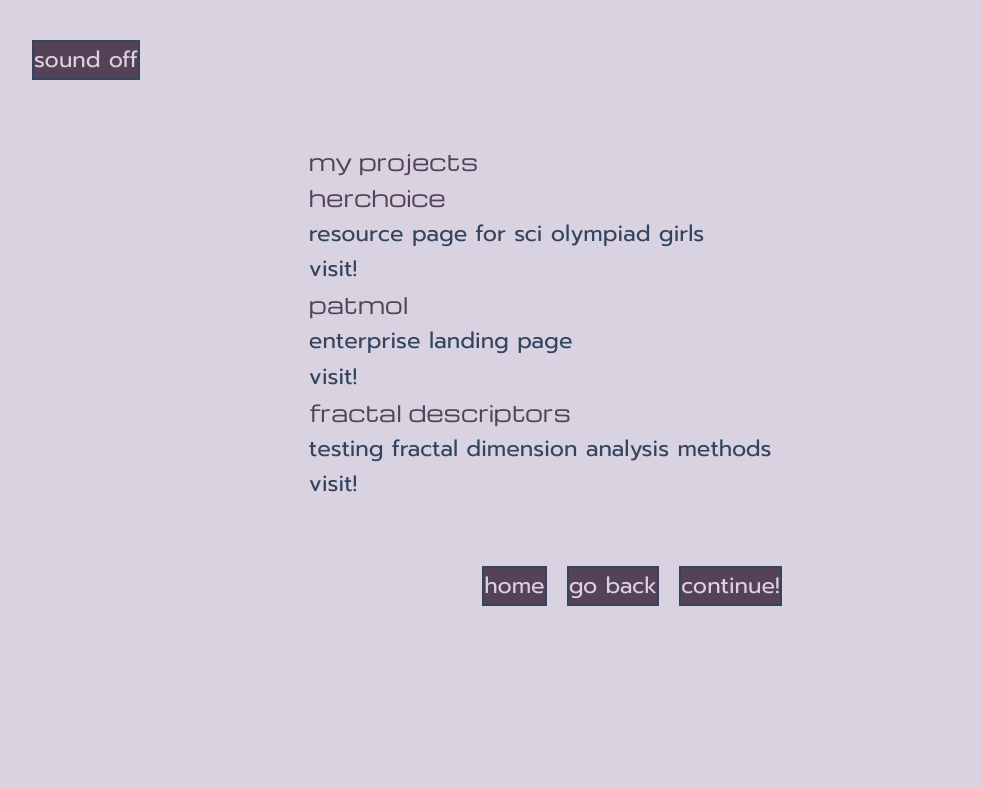
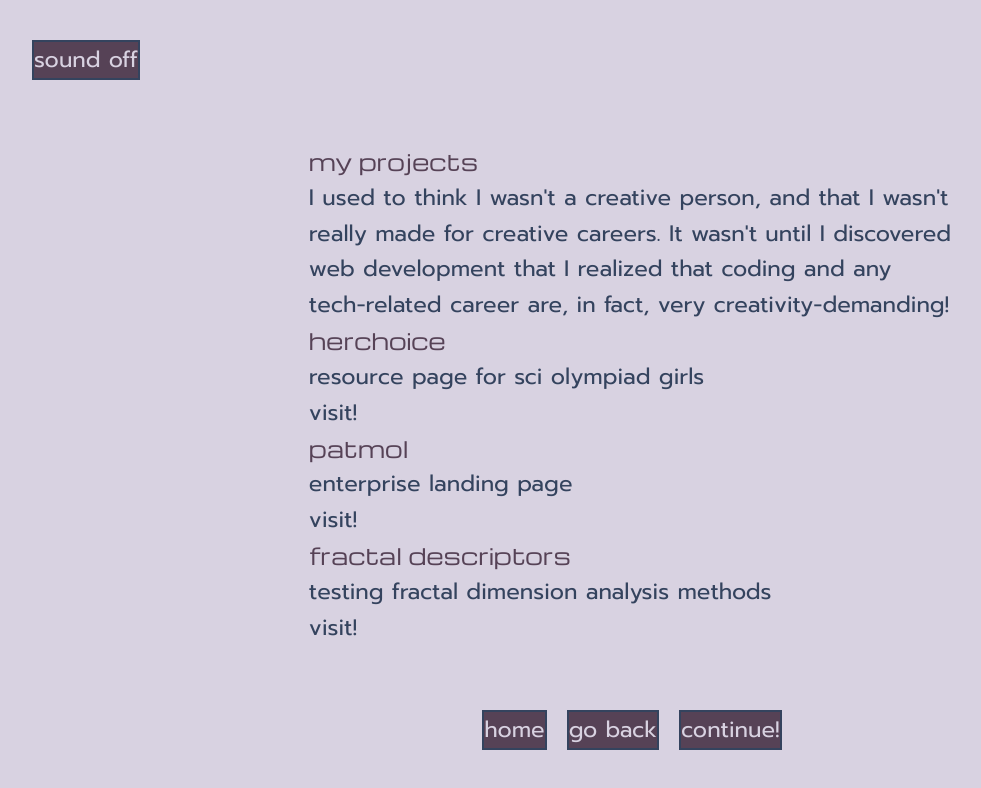
Before and after one commit to andraguoso/apples, a React (Vite) app: page / in a window 1280 px wide. Both pictures are taken after a click on the button "continue!". Shown: the top 788 px of the page, without its empty margins (8-989 px from the left). Built offline with nearby package versions, Linux system fonts and the light colour scheme.

Commit message:
added context to projects

```diff
--- a/src/components/Projects.jsx
+++ b/src/components/Projects.jsx
@@ -1,15 +1,32 @@
 import ProjectCard from "./ProjectCard"
 
 const projects = [
-    { name: "herchoice", blurb: "resource page for sci olympiad girls", link: "https://herchoice-tan.vercel.app/" },
-    { name: "patmol", blurb: "enterprise landing page", link: "https://patmol.vercel.app" },
-    { name: "fractal descriptors", blurb: "testing fractal dimension analysis methods", link: "https://github.com/andraguoso/fractal-descriptors" }
+    {
+        name: "herchoice",
+        blurb: "resource page for sci olympiad girls",
+        link: "https://herchoice-tan.vercel.app/"
+    },
+
+    {
+        name: "patmol",
+        blurb: "enterprise landing page",
+        link: "https://patmol.vercel.app"
+    },
+
+    {
+        name: "fractal descriptors",
+        blurb: "testing fractal dimension analysis methods",
+        link: "https://github.com/andraguoso/fractal-descriptors"
+    }
 ];
 
 export default function Projects() {
     return (
         <section>
             <h1>my projects</h1>
+            <p>
+                I used to think I wasn't a creative person, and that I wasn't really made for creative careers. It wasn't until I discovered web development that I realized that coding and any tech-related career are, in fact, very creativity-demanding!
+            </p>
             {projects.map((project, i) => (
                 <ProjectCard key={project.name}
                     {...project}
```
